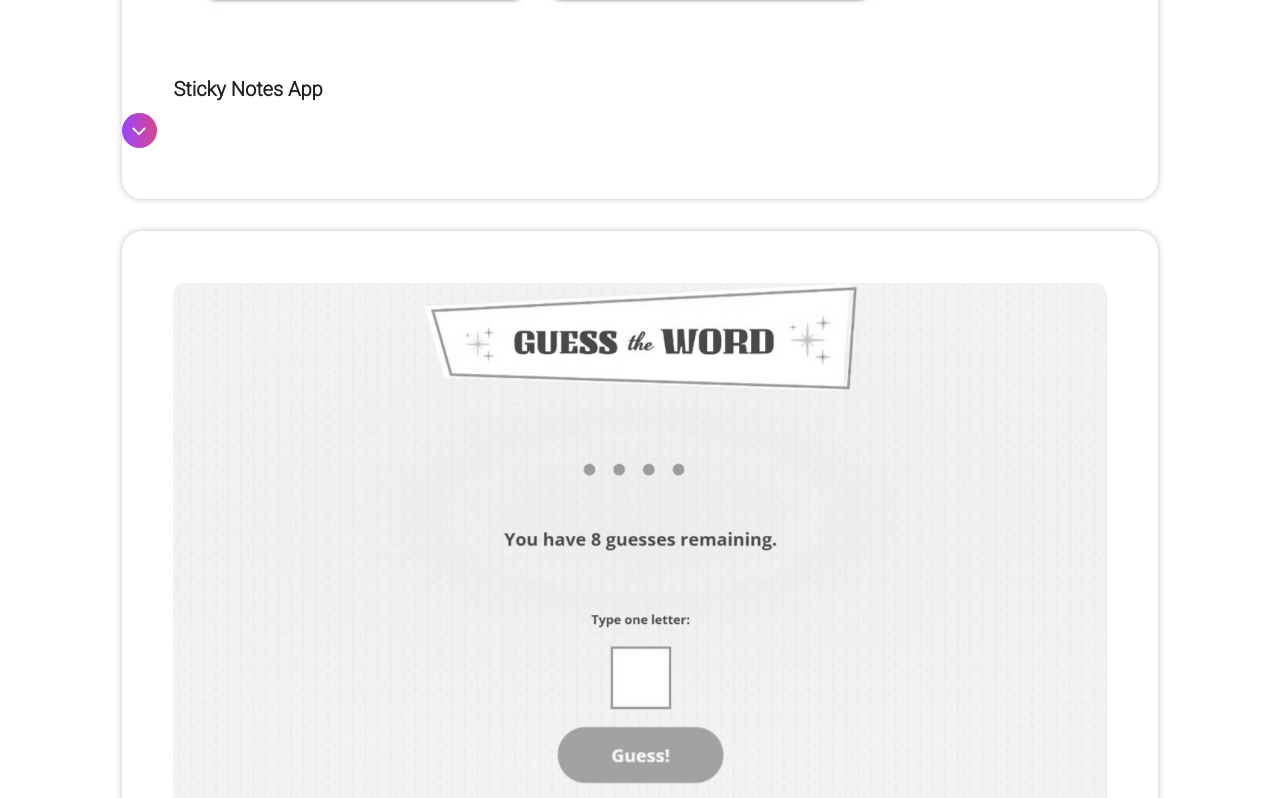
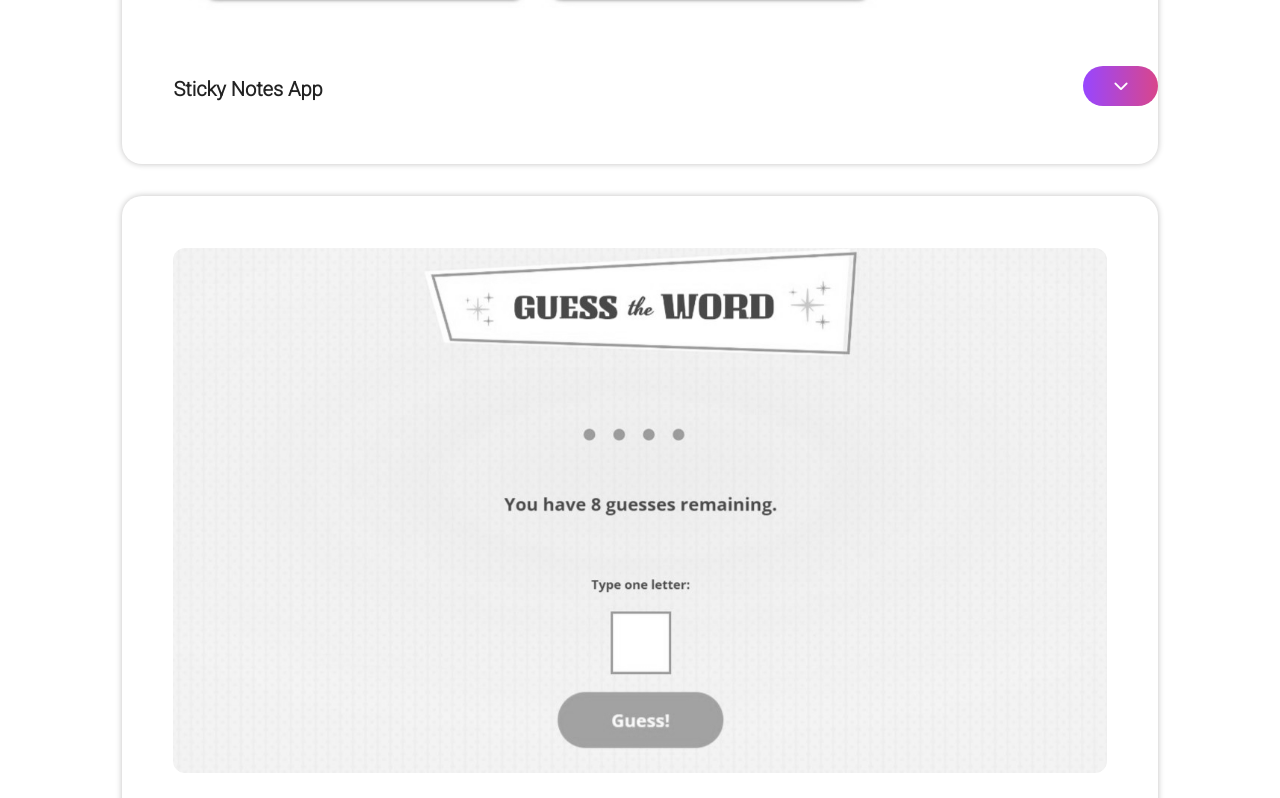
Before and after one commit to itsyagirlalexcote/professional-portfolio, a website built with Parcel: page index.html in a window 1280 px wide. Shown: the part 1453-2251 px from the top of the page. Built offline with nearby package versions, Linux system fonts and the light colour scheme.

Commit message:
Style buttons

```diff
--- a/css/styles.css
+++ b/css/styles.css
@@ -464,14 +464,21 @@
     margin-inline: 5%;
   }
 
+  .project-text {
+    display: flex;
+    flex-direction: row;
+    justify-content: space-between;
+    flex-wrap: wrap;
+  }
+
   /* Collapsible project sections */
 
   .collapsible {
     background-color: #eee;
     color: #ffffff;
     cursor: pointer;
-    width: fit-content;
-    /* max-width: 50px; */
+    max-width: 40px;
+    max-height: 40px;
     border: none;
     text-align: center;
     outline: none;
@@ -591,6 +598,7 @@
 
   button.collapsible.about-see-more {
     width: fit-content;
+    max-width: none;
   }
 
   .collapsible.about-see-more .fa-chevron-down {
```
